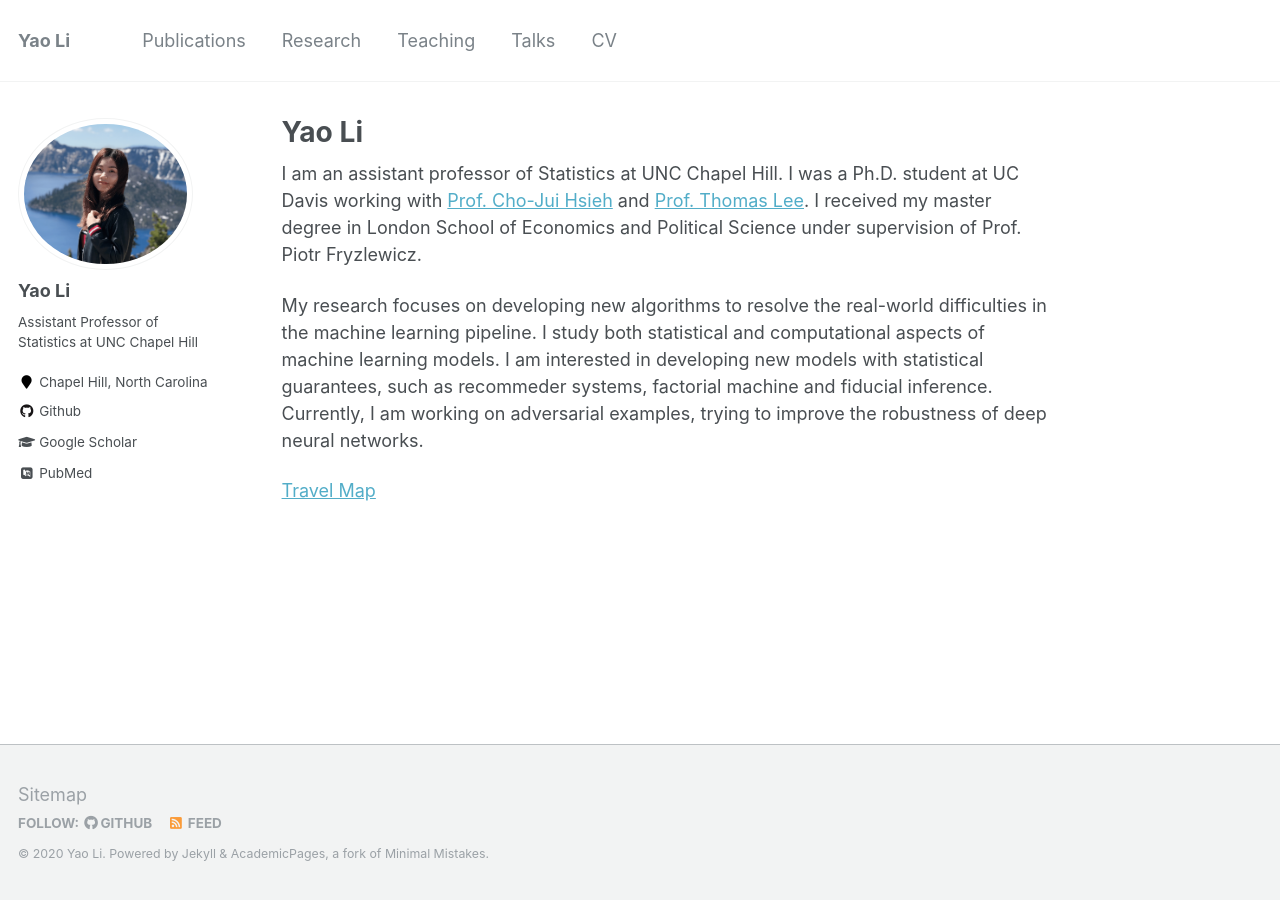
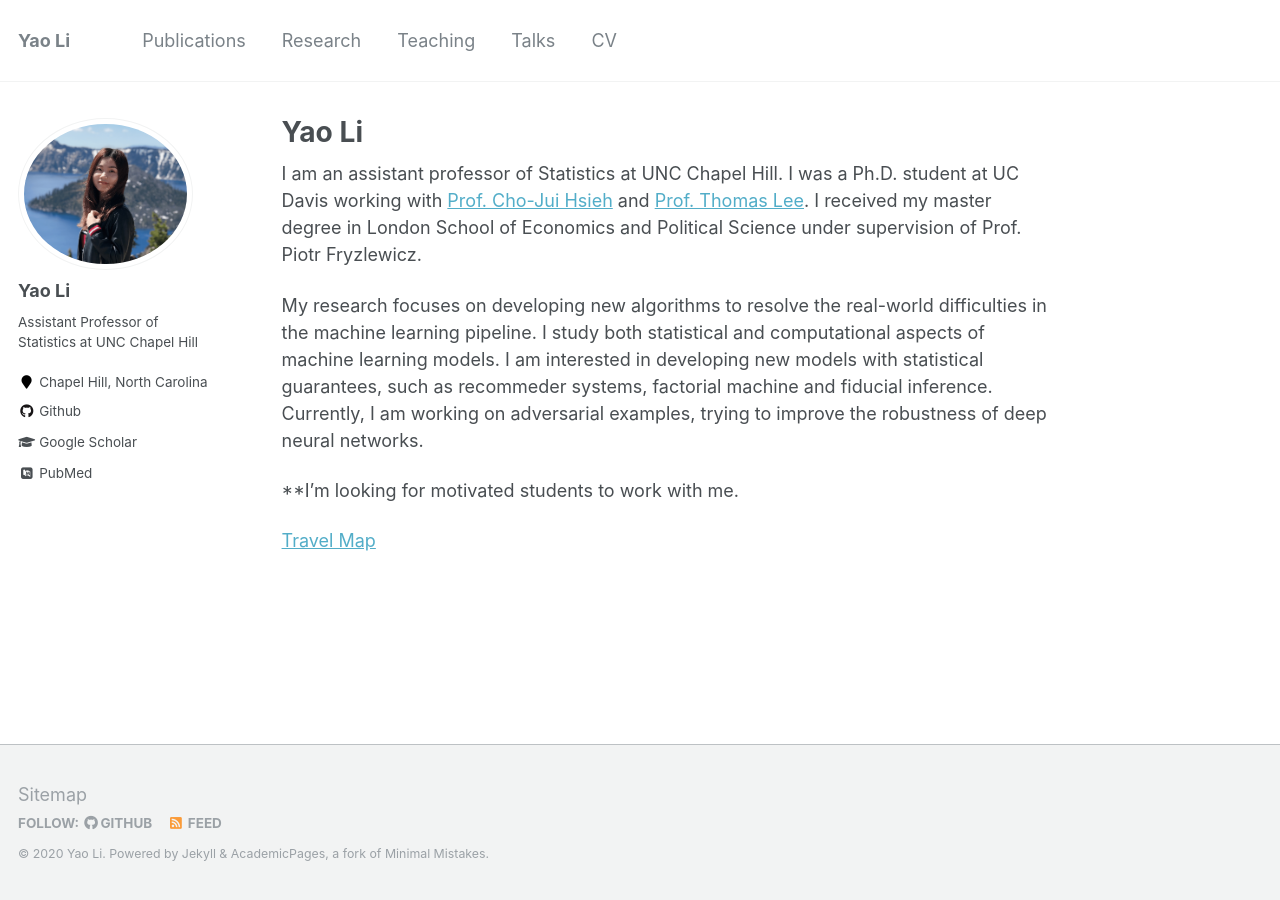
Before and after one commit to liyao880/yaoli, a Jekyll site: the page built from _pages/about.md, in a window 1280 px wide. Built offline with Jekyll 4.4.1, drawn with Linux system fonts in a browser that asks for light colours; some web fonts are replaced.

Commit message:
Update about.md

```diff
--- a/_pages/about.md
+++ b/_pages/about.md
@@ -12,4 +12,6 @@ I am an assistant professor of Statistics at UNC Chapel Hill. I was a Ph.D. stud
 
 My research focuses on developing new algorithms to resolve the real-world difficulties in the machine learning pipeline. I study both statistical and computational aspects of machine learning models. I am interested in developing new models with statistical guarantees, such as recommeder systems, factorial machine and fiducial inference. Currently, I am working on adversarial examples, trying to improve the robustness of deep neural networks.
 
+**I'm looking for motivated students to work with me.
+
 [Travel Map](https://liyao880.github.io/yaoli/talkmap/map.html)
```
